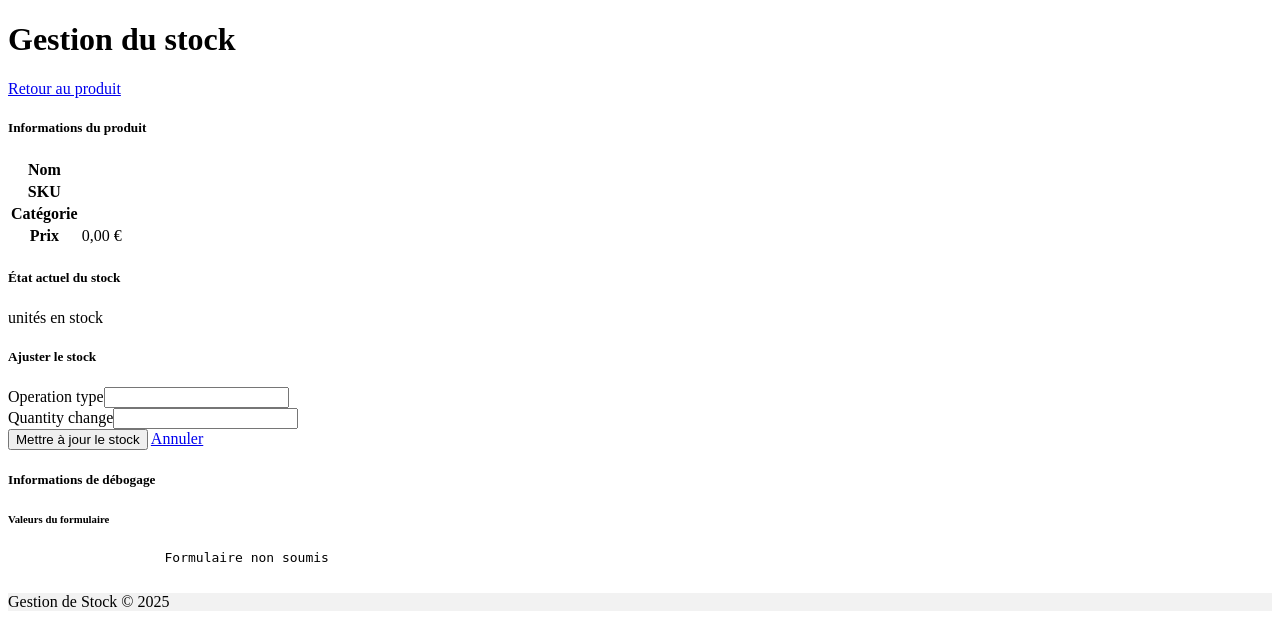
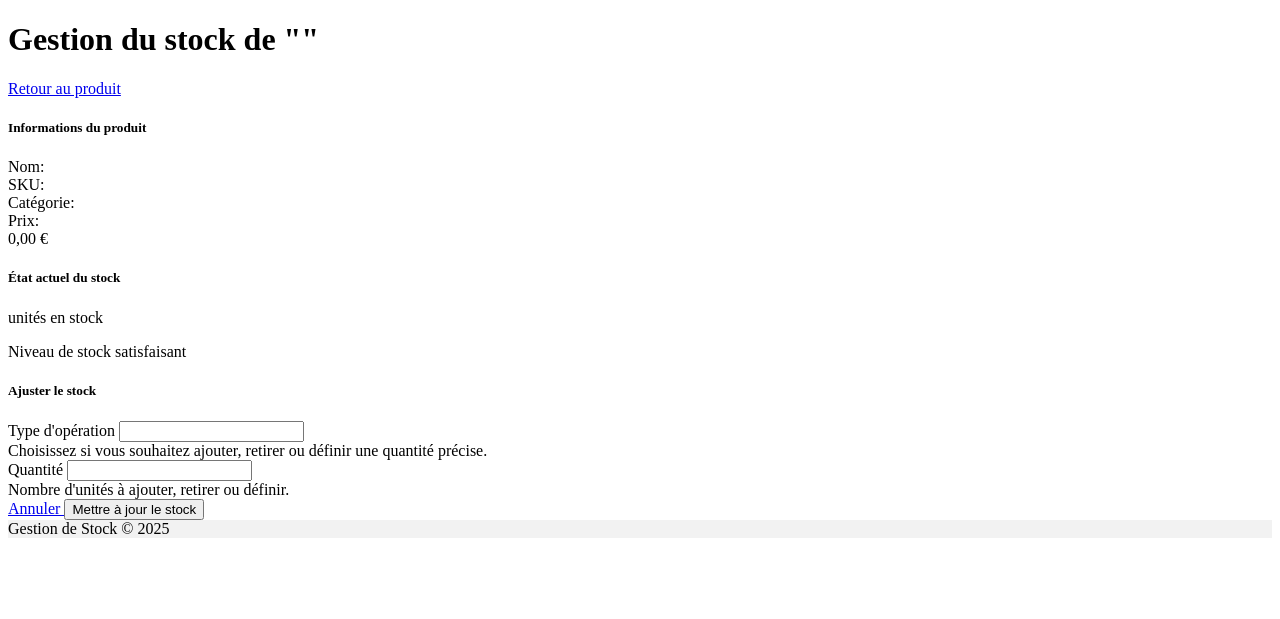
Before and after one commit to creach-t/stock-management-frontend, a Symfony app: template templates/product/stock.html.twig in a window 1280 px wide. Shown: the part 184-803 px from the top of the page. After the commit the page ends 722 px from the top, so only its background shows below. Run offline with Twig, Linux system fonts and the light colour scheme; the template is opened without the code that fills it, so the values that code supplies are empty; form fields are guessed from the names that the template uses; some libraries are stand-ins or nearby versions.

Commit message:
Améliorer le design de la page gestion de stock et supprimer le débogage

```diff
--- a/templates/product/stock.html.twig
+++ b/templates/product/stock.html.twig
@@ -13,53 +13,67 @@
     </nav>
 
     <div class="d-flex justify-content-between align-items-center mb-4">
-        <h1>Gestion du stock</h1>
-        <a href="{{ path('product_show', {'id': product.id}) }}" class="btn btn-secondary">
+        <h1 class="h2">Gestion du stock de "{{ product.name }}"</h1>
+        <a href="{{ path('product_show', {'id': product.id}) }}" class="btn btn-outline-secondary">
             <i class="bi bi-arrow-left"></i> Retour au produit
         </a>
     </div>
 
-    <div class="row">
-        <div class="col-md-6">
-            <div class="card mb-4">
-                <div class="card-header">
-                    <h5 class="card-title mb-0">Informations du produit</h5>
+    <div class="row g-4">
+        <!-- Informations du produit -->
+        <div class="col-lg-6">
+            <div class="card h-100 shadow-sm border-0">
+                <div class="card-header bg-light">
+                    <h5 class="card-title mb-0">
+                        <i class="bi bi-info-circle me-2"></i>Informations du produit
+                    </h5>
                 </div>
                 <div class="card-body">
-                    <table class="table">
-                        <tbody>
-                            <tr>
-                                <th style="width: 30%">Nom</th>
-                                <td>{{ product.name }}</td>
-                            </tr>
-                            <tr>
-                                <th>SKU</th>
-                                <td>{{ product.sku }}</td>
-                            </tr>
-                            <tr>
-                                <th>Catégorie</th>
-                                <td>{{ product.categoryName }}</td>
-                            </tr>
-                            <tr>
-                                <th>Prix</th>
-                                <td>{{ product.price|number_format(2, ',', ' ') }} €</td>
-                            </tr>
-                        </tbody>
-                    </table>
+                    <div class="row mb-2">
+                        <div class="col-4 text-muted">Nom:</div>
+                        <div class="col-8 fw-medium">{{ product.name }}</div>
+                    </div>
+                    <div class="row mb-2">
+                        <div class="col-4 text-muted">SKU:</div>
+                        <div class="col-8">{{ product.sku }}</div>
+                    </div>
+                    <div class="row mb-2">
+                        <div class="col-4 text-muted">Catégorie:</div>
+                        <div class="col-8">{{ product.categoryName }}</div>
+                    </div>
+                    <div class="row mb-2">
+                        <div class="col-4 text-muted">Prix:</div>
+                        <div class="col-8">{{ product.price|number_format(2, ',', ' ') }} €</div>
+                    </div>
                 </div>
             </div>
         </div>
-        <div class="col-md-6">
-            <div class="card mb-4">
-                <div class="card-header {% if product.isLowStock() %}bg-warning text-white{% else %}bg-success text-white{% endif %}">
-                    <h5 class="card-title mb-0">État actuel du stock</h5>
+
+        <!-- État actuel du stock -->
+        <div class="col-lg-6">
+            <div class="card h-100 shadow-sm border-0">
+                <div class="card-header {% if product.isLowStock() %}bg-warning{% else %}bg-success{% endif %} text-white">
+                    <h5 class="card-title mb-0">
+                        <i class="bi bi-box-seam me-2"></i>État actuel du stock
+                    </h5>
                 </div>
                 <div class="card-body text-center">
-                    <h1 class="display-1 {% if product.isLowStock() %}text-warning{% endif %}">{{ product.quantity }}</h1>
-                    <p class="mb-0">unités en stock</p>
+                    <div class="py-3">
+                        <span class="display-1 {% if product.isLowStock() %}text-warning{% else %}text-success{% endif %} fw-bold">
+                            {{ product.quantity }}
+                        </span>
+                        <p class="fs-5 text-muted mb-0">unités en stock</p>
+                    </div>
+
                     {% if product.isLowStock() %}
-                        <div class="alert alert-warning mt-3 mb-0">
-                            <i class="bi bi-exclamation-triangle"></i> Stock faible
+                        <div class="alert alert-warning d-flex align-items-center mt-3 mb-0">
+                            <i class="bi bi-exclamation-triangle-fill me-2 fs-5"></i>
+                            <div>Stock faible - Envisagez de réapprovisionner ce produit</div>
+                        </div>
+                    {% else %}
+                        <div class="alert alert-success d-flex align-items-center mt-3 mb-0">
+                            <i class="bi bi-check-circle-fill me-2 fs-5"></i>
+                            <div>Niveau de stock satisfaisant</div>
                         </div>
                     {% endif %}
                 </div>
@@ -67,70 +81,47 @@
         </div>
     </div>
 
-    <div class="card">
-        <div class="card-header">
-            <h5 class="card-title mb-0">Ajuster le stock</h5>
+    <!-- Ajuster le stock -->
+    <div class="card shadow-sm border-0 mt-4">
+        <div class="card-header bg-primary text-white">
+            <h5 class="card-title mb-0">
+                <i class="bi bi-sliders me-2"></i>Ajuster le stock
+            </h5>
         </div>
         <div class="card-body">
-            {{ form_start(form, {'attr': {'id': 'stock-update-form'}}) }}
-                <div class="row">
-                    <div class="col-md-6 mb-3">
-                        {{ form_row(form.operationType) }}
+            {{ form_start(form, {'attr': {'id': 'stock-update-form', 'class': 'needs-validation', 'novalidate': 'novalidate'}}) }}
+                <div class="row g-3">
+                    <div class="col-md-6">
+                        <div class="form-group">
+                            {{ form_label(form.operationType, 'Type d\'opération', {'label_attr': {'class': 'form-label fw-medium'}}) }}
+                            {{ form_widget(form.operationType, {'attr': {'class': 'form-select form-select-lg'}}) }}
+                            <div class="form-text text-muted">
+                                Choisissez si vous souhaitez ajouter, retirer ou définir une quantité précise.
+                            </div>
+                            {{ form_errors(form.operationType) }}
+                        </div>
                     </div>
-                    <div class="col-md-6 mb-3">
-                        {{ form_row(form.quantityChange) }}
+                    <div class="col-md-6">
+                        <div class="form-group">
+                            {{ form_label(form.quantityChange, 'Quantité', {'label_attr': {'class': 'form-label fw-medium'}}) }}
+                            {{ form_widget(form.quantityChange, {'attr': {'class': 'form-control form-control-lg', 'min': '1'}}) }}
+                            <div class="form-text text-muted">
+                                Nombre d'unités à ajouter, retirer ou définir.
+                            </div>
+                            {{ form_errors(form.quantityChange) }}
+                        </div>
                     </div>
                 </div>
-                <div class="d-grid gap-2 d-md-flex justify-content-md-end">
-                    <button type="submit" class="btn btn-primary">
-                        <i class="bi bi-check-circle"></i> Mettre à jour le stock
+
+                <div class="d-grid gap-2 d-sm-flex justify-content-sm-end mt-4">
+                    <a href="{{ path('product_show', {'id': product.id}) }}" class="btn btn-outline-secondary btn-lg">
+                        <i class="bi bi-x-circle me-1"></i> Annuler
+                    </a>
+                    <button type="submit" class="btn btn-primary btn-lg">
+                        <i class="bi bi-check-circle me-1"></i> Mettre à jour le stock
                     </button>
-                    <a href="{{ path('product_show', {'id': product.id}) }}" class="btn btn-outline-secondary">
-                        <i class="bi bi-x-circle"></i> Annuler
-                    </a>
                 </div>
             {{ form_end(form) }}
         </div>
     </div>
-
-    {# Afficher les données actuelles pour le débogage #}
-    {% if app.environment == 'dev' %}
-        <div class="card mt-4">
-            <div class="card-header bg-info text-white">
-                <h5 class="card-title mb-0">Informations de débogage</h5>
-            </div>
-            <div class="card-body">
-                <h6>Valeurs du formulaire</h6>
-                <pre id="debug-values" class="bg-light p-3">
-                    Formulaire non soumis
-                </pre>
-                <script>
-                    document.addEventListener('DOMContentLoaded', function() {
-                        const form = document.getElementById('stock-update-form');
-                        const debugDiv = document.getElementById('debug-values');
-
-                        // Afficher les valeurs initiales
-                        updateDebugInfo();
-
-                        // Mettre à jour quand l'utilisateur change les valeurs
-                        form.querySelectorAll('select, input').forEach(input => {
-                            input.addEventListener('change', updateDebugInfo);
-                        });
-
-                        function updateDebugInfo() {
-                            const operationType = form.querySelector('[name$="[operationType]"]');
-                            const quantityChange = form.querySelector('[name$="[quantityChange]"]');
-                            const productId = form.querySelector('[name$="[productId]"]');
-
-                            debugDiv.textContent = `
-OperationType: ${operationType ? operationType.value : 'N/A'}
-QuantityChange: ${quantityChange ? quantityChange.value : 'N/A'}
-ProductId: ${productId ? productId.value : 'N/A'}
-                            `;
-                        }
-                    });
-                </script>
-            </div>
-        </div>
-    {% endif %}
 {% endblock %}
```
